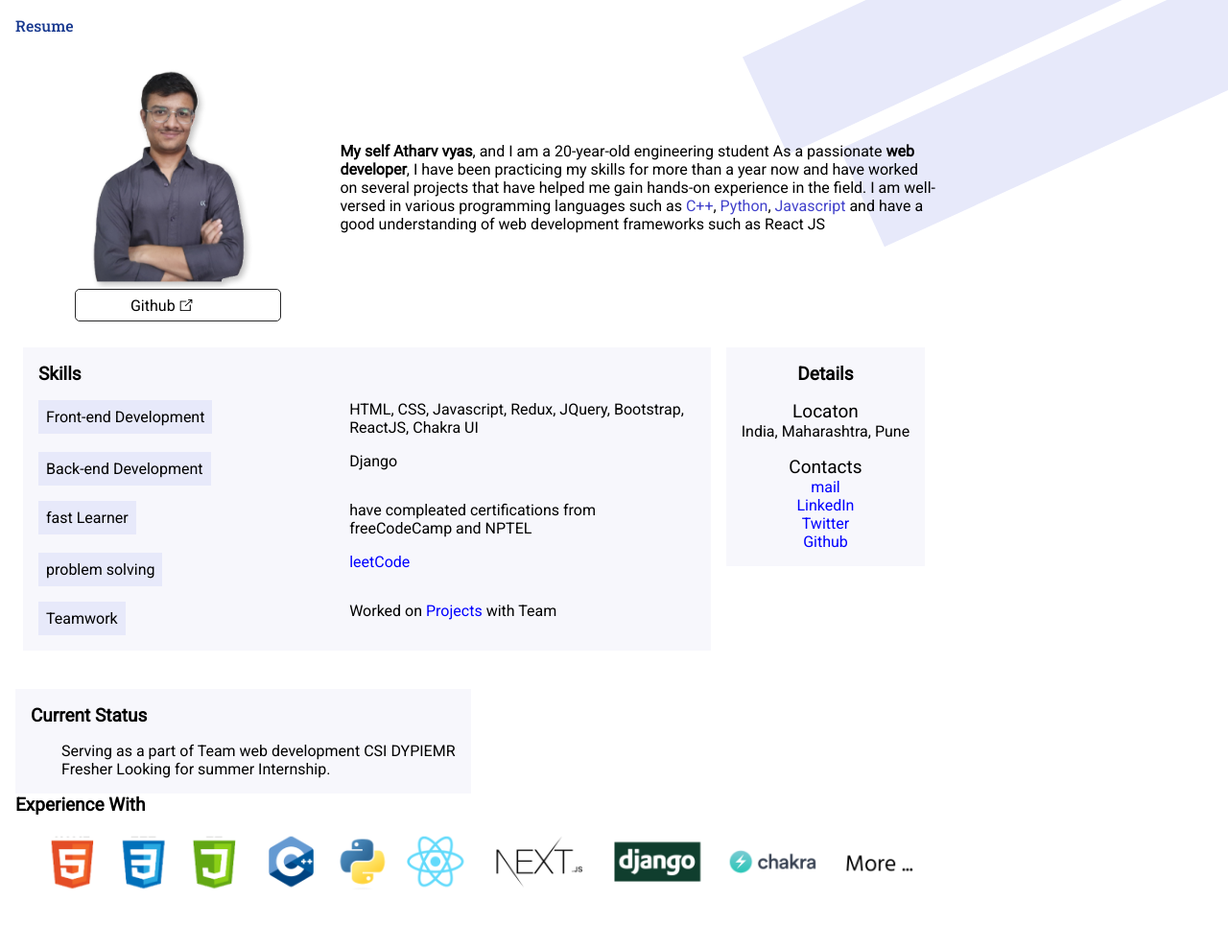
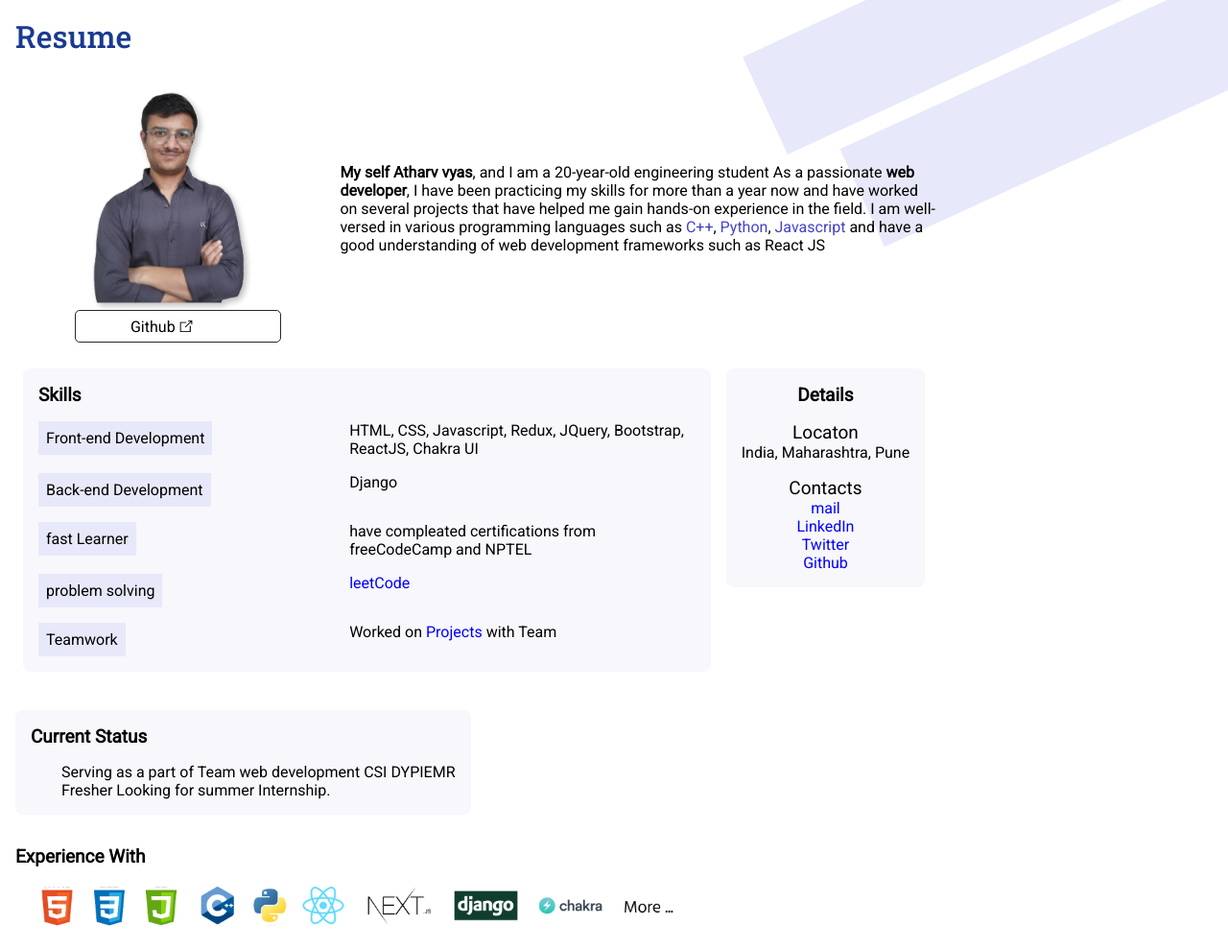
Before and after one commit to Mr-okey/Resume, a plain HTML site: page index.html in a window 1280 px wide. Shown: the whole page at 96% size. Before the commit the page ends 952 px from the top, so only its background shows below. Drawn offline with Linux system fonts and the light colour scheme; files whose address does not match are found by name.

Commit message:
design fixes

```diff
--- a/src/index.css
+++ b/src/index.css
@@ -51,7 +51,7 @@
 }
 
 #heading {
-    font-size: 1em;
+    font-size: 2em;
     font-family: 'Roboto Slab', serif;
     color: #193A90;
 }
@@ -144,6 +144,7 @@
 #details,
 #status {
     padding: 1em;
+    border-radius: 0.5em;
     text-decoration: none;
     background: #F7F7FC;
     width: fit-content;
@@ -185,8 +186,11 @@
     margin-top: 1em;
     white-space: pre-wrap;
 }
+#tech {
+    margin-top: 2em;
+}
 #tech-icons > img {
-    width: 75%;
+    width: 55%;
     transition: 0.2s ;
     margin-top: 1em;
 }
```
